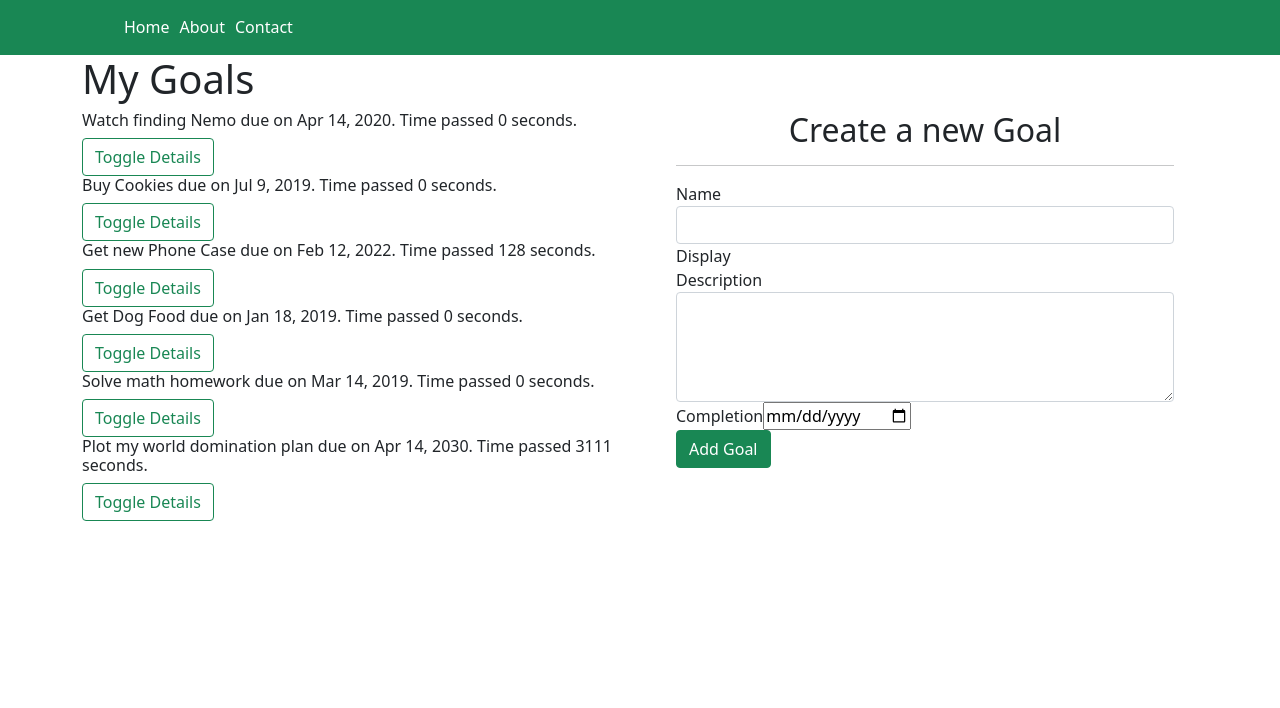
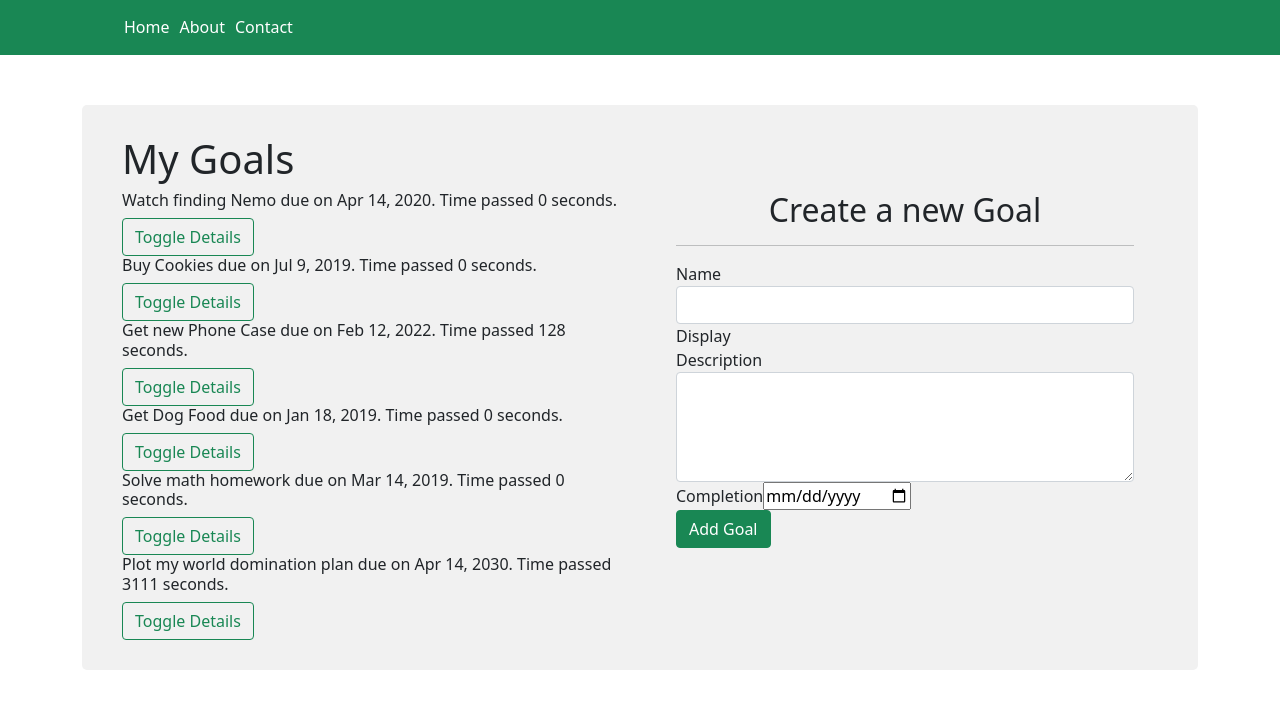
Before and after one commit to Victoria045/goals, an Angular app: page / in a window 1280 px wide. Shown: the top 708 px of the page. Built offline with nearby package versions, Linux system fonts and the light colour scheme.

Commit message:
modify goal component style

```diff
--- a/src/app/goal/goal.component.css
+++ b/src/app/goal/goal.component.css
@@ -0,0 +1,12 @@
+.goals {
+  margin-top: 100px;
+  padding: 30px 40px 30px 40px;
+  background-color: #f1f1f1;
+  border-radius: 5px;
+}
+
+@media screen and (max-width: 1366px) {
+   .goals{
+    margin-top:50px;
+  }
+}
```
